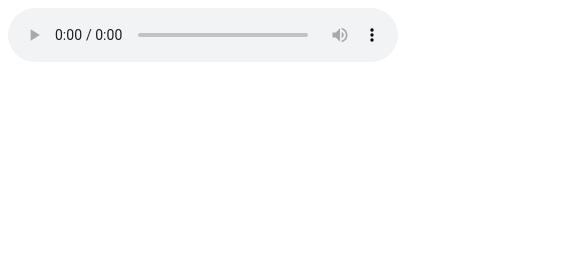
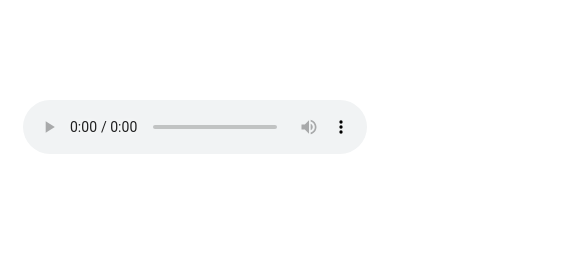
Before and after one commit to bnjmnhndrsn/audio-player, a website built with webpack: page dist/index.html in a window 390 px wide. Shown: the top 261 px of the page, 585 px wide, since content can reach past the window. Built offline with nearby package versions, Linux system fonts and the light colour scheme.

Commit message:
make it responsive

```diff
--- a/src/js/App.js
+++ b/src/js/App.js
@@ -5,8 +5,10 @@ export default class App {
     init(){
         const parsed = queryString.parse(location.search);
         const audio = new Audio();
-        const container = document.body;
-        container.appendChild(audio.el);
+        this.container = document.createElement('div');
+        this.container.classList.add('container');
+        document.body.appendChild(this.container);
+        this.container.appendChild(audio.el);
         if (parsed.src) {
             audio.setSrc(parsed.src, parsed.time);
         }
--- a/src/js/Audio.js
+++ b/src/js/Audio.js
@@ -1,6 +1,7 @@
 export default class Audio {
     constructor(){
         this.el = document.createElement('div');
+        this.el.classList.add('audio-container');
         this.audio = document.createElement('audio');
         this.audio.controls = true;
         this.el.appendChild(this.audio);
--- a/src/styles.css
+++ b/src/styles.css
@@ -1,3 +1,13 @@
+.container {
+    width: 100%;
+    max-width: 1170px;
+    margin: 0 auto;
+}
+
+.audio-container {
+    margin: 100px 15px;
+}
+
 audio {
-    width: 1000px;
+    width: 100%;
 }
```
